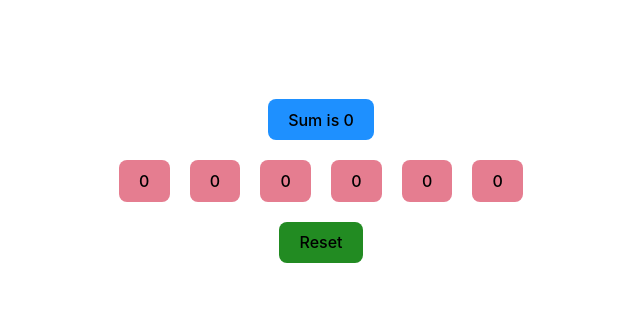
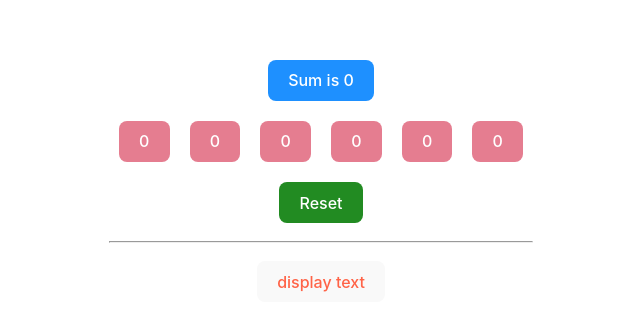
Before and after one commit to MakoDoli/React-course, a React (Vite) app: page / in a window 1280 px wide. Shown: the part 219-550 px from the top of the page, without its empty margins (319-959 px from the left). Built offline with nearby package versions, Linux system fonts and the light colour scheme.

Commit message:
lifecycle

```diff
--- a/src/App2.jsx
+++ b/src/App2.jsx
@@ -7,12 +7,16 @@ import Form from "./Form";
 import ShoppingList from "./ShoppingLIst";
 import ChatContacts from "./ChatContact";
 import VideoPlayer from "./VideoPlayer";*/
+import LifeCycle from "./intermediate/LifeCycle";
 import ButtonSum from "./homework/ButtonsSum";
 
 function App2() {
   return (
     <div>
       <ButtonSum />
+      <hr></hr>
+
+      <LifeCycle />
       {/* <VideoPlayer />
       <ChatContacts />
       <ShoppingList />
--- a/src/homework/Button.jsx
+++ b/src/homework/Button.jsx
@@ -4,7 +4,7 @@ import { SumContext } from "./SumContext";
 function Button() {
   const { setSum, reset, setReset } = useContext(SumContext);
   const [count, setCount] = useState(0);
-  console.log(reset);
+
   useEffect(() => {
     if (reset) {
       setCount(0);
--- a/src/index.css
+++ b/src/index.css
@@ -46,14 +46,17 @@ button {
   cursor: pointer;
   transition: border-color 0.25s;
   margin: 10px;
+  color: white;
+  transition: transform 0.3s ease;
 }
 button:hover {
-  border-color: #646cff;
+  box-shadow: rgba(0, 0, 0, 0.35) 0px 5px 15px;
+  transform: scale(1.1);
 }
-button:focus,
+/* button:focus,
 button:focus-visible {
   outline: 4px auto -webkit-focus-ring-color;
-}
+} */
 
 @media (prefers-color-scheme: light) {
   :root {
--- /dev/null
+++ b/src/intermediate/LifeCycle.jsx
@@ -0,0 +1,19 @@
+import { useState } from "react";
+
+function LifeCycle() {
+  const text = "I was waiting for this!";
+  const [showText, setShowText] = useState(false);
+
+  return (
+    <div>
+      <button
+        style={{ color: "tomato" }}
+        onClick={() => setShowText(!showText)}
+      >
+        {showText ? "Hide text" : "display text"}
+      </button>
+      {showText && <p>{text}</p>}
+    </div>
+  );
+}
+export default LifeCycle;
```
